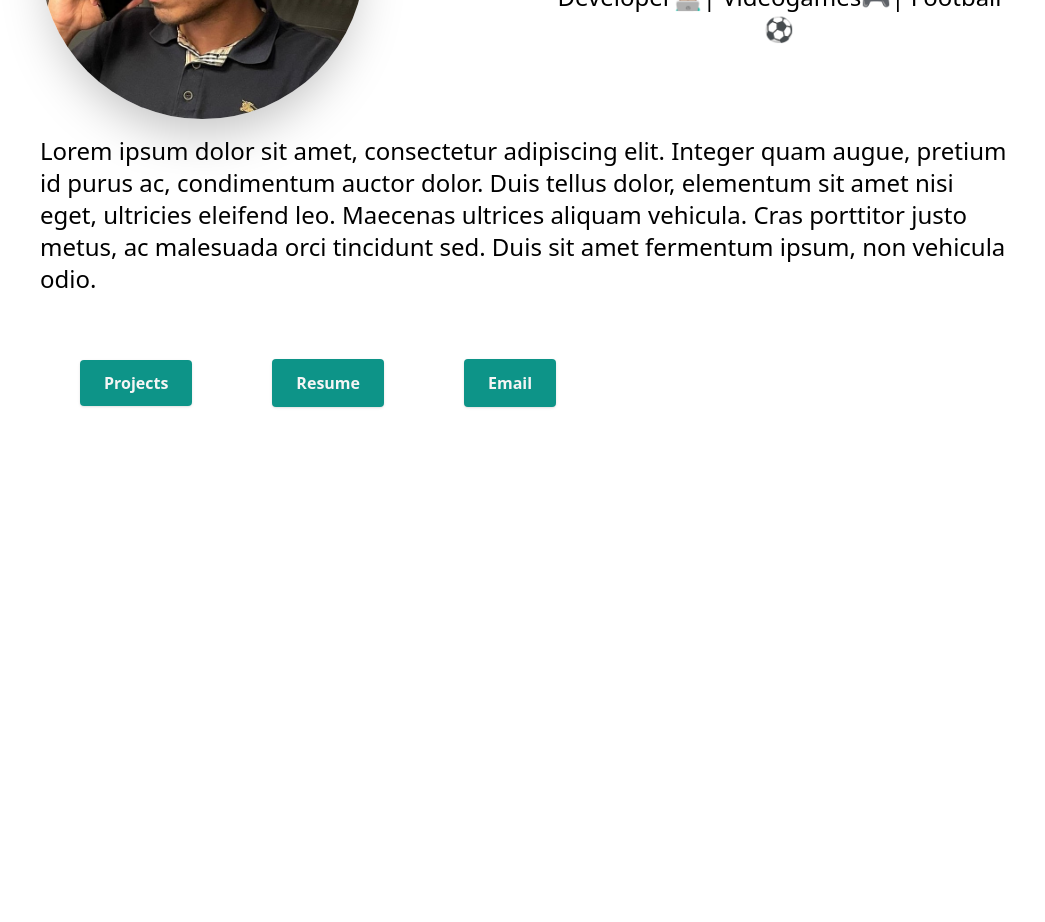
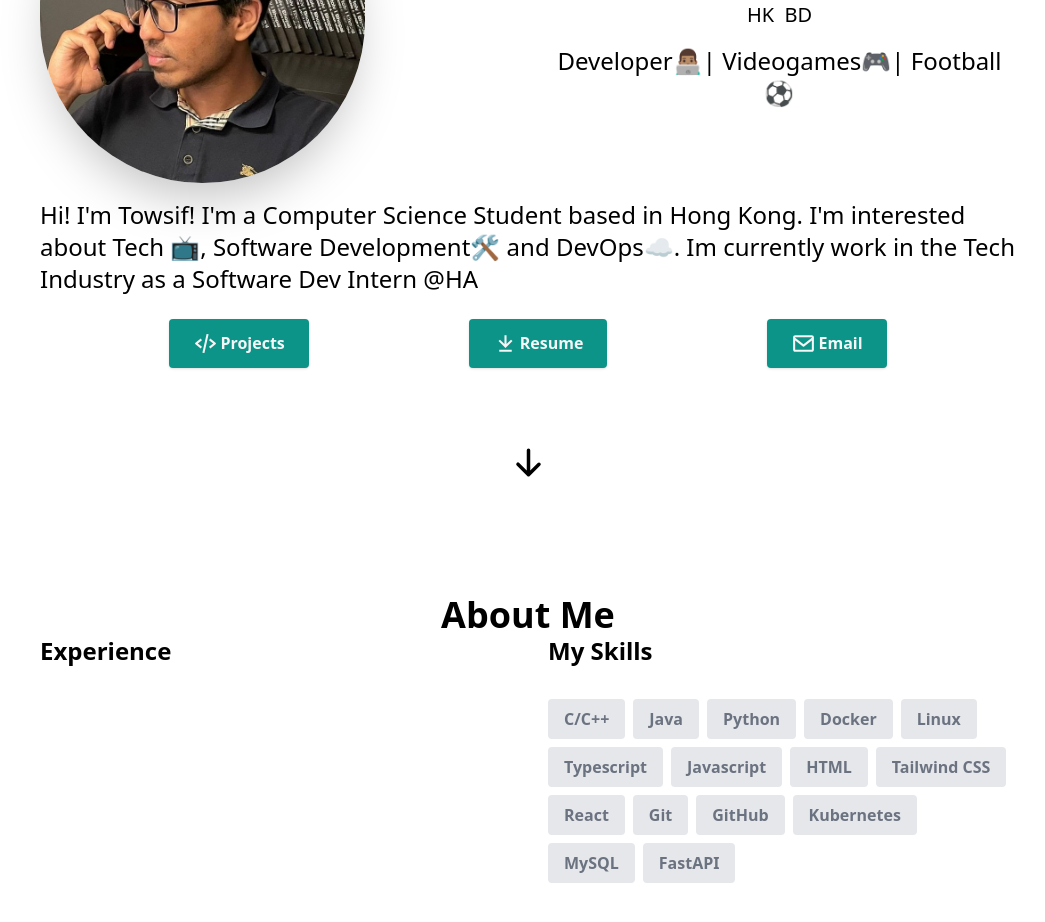
Before and after one commit to towsifali/Portfolio, a Next.js app: page / in a window 1280 px wide. Shown: the part 320-1242 px from the top of the page, without its empty margins (112-1157 px from the left). Before the commit the page ends 800 px from the top, so only its background shows below. Built offline with nearby package versions, Linux system fonts and the light colour scheme.

Commit message:
Completed HeroSection and AboutSection

```diff
--- a/app/page.tsx
+++ b/app/page.tsx
@@ -1,9 +1,12 @@
 import HeroSection from "@/components/HeroSection"
+import AboutSection from "@/components/AboutSection"
+
 
 export default function Home() {
   return (
     <main className="mx-auto mx-w-3xl px-4 sm:px-6 md:max-w-5xl">
       <HeroSection/>
+      <AboutSection/>
     </main>
   )
 }
--- /dev/null
+++ b/components/AboutSection.tsx
@@ -0,0 +1,51 @@
+import React from 'react'
+
+const skills = [
+    {skill:"C/C++"},
+    {skill: "Java"},
+    {skill:"Python"},
+    {skill: "Docker"},
+    {skill:"Linux"},
+    {skill: "Typescript"},
+    {skill:"Javascript"},
+    {skill: "HTML"},
+    {skill:"Tailwind CSS"},
+    {skill: "React"},
+    {skill:"Git"},
+    {skill: "GitHub"},
+    {skill:"Kubernetes"},
+    {skill: "MySQL"},
+    {skill:"FastAPI"},
+]
+
+const AboutSection = () => {
+  return (
+    <section id="about">
+        <div className='my-12 pb-12 md:pt-16 md:pb-48'>
+            <h1 className='text-center font-bold text-4xl'>About Me</h1>
+            <div className='flex flex-col space-y-10 justify-center align-top items-stretch md:flex-row md:text-left md:pd-4 md:space-y-0 md:space-x-10'>
+                <div className='md:w-1/2'>
+                    <h1 className='text-center text-2xl font-bold mb-6 md:text-left'>
+                        Experience
+                    </h1>
+                    <p></p>
+                </div>
+                <div className='md:w-1/2'>
+                    <h1 className='text-center text-2xl font-bold mb-6 md:text-left'>
+                        My Skills
+                    </h1>
+                    <div className='flex flex-wrap flex-row justify-center md:justify-start'>
+                        {skills.map((item, idx) =>{
+                            return <p key={idx} className="bg-gray-200 px-4 py-2 mt-2 mr-2 text-gray-500 rounded font-semibold">
+                                {item.skill}
+                                </p>
+                        })}
+                    </div>
+                </div>
+            </div>
+        </div>
+    </section>
+  )
+}
+
+export default AboutSection
--- a/components/HeroSection.tsx
+++ b/components/HeroSection.tsx
@@ -2,6 +2,8 @@
 import React from 'react'
 import Image from 'next/image'
 import {Link} from 'react-scroll/modules'
+import {HiArrowDown} from 'react-icons/hi'
+import {BiArrowToBottom, BiEnvelope, BiCodeAlt, BiCode} from 'react-icons/bi'
 
 export default function HeroSection () {
     const DownloadResume = () => {
@@ -20,7 +22,7 @@ export default function HeroSection () {
   return (
     <section id="home">
         <div className="flex flex-col text-center items-center justify-center
-        animate-fadeIn animation-delay-2 mt-10 pt-14 sm:pt-12 md:pt-26 md:flex-row
+        animate-fadeIn animation-delay-2 mt-10 pt-14 sm:pt-12 md:pt-28 md:flex-row
         md:space-x-4 md:text-left">
             <div className='md:mt-2 md:w-1/2'>
                 <Image className='rounded-full shadow-2xl' src="/headshot.jpg" alt="Picture" width={325} height={325}/>
@@ -31,30 +33,50 @@ export default function HeroSection () {
                 <p className='text-xl md:text-2xl'>Developer👨🏽‍💻| Videogames🎮| Football⚽</p>
             </div>
         </div>
-        <div className="justify-center items-center ">
-            <p className="text-lg mt-4 mb-6 md:text-2xl">Lorem ipsum dolor sit amet, consectetur adipiscing elit.
-                    Integer quam augue, pretium id purus ac, condimentum auctor dolor. Duis tellus dolor,
-                    elementum sit amet nisi eget, ultricies eleifend leo. Maecenas ultrices aliquam vehicula.
-                    Cras porttitor justo metus, ac malesuada orci tincidunt sed. Duis sit amet fermentum ipsum,
-                    non vehicula odio.
+        <div>
+            <p className="text-lg mt-4 mb-6 md:text-2xl">
+              Hi! I'm Towsif! I'm a Computer Science Student based in Hong Kong.
+              I'm interested about Tech 📺, Software Development🛠 and DevOps☁️. Im currently work in the Tech
+              Industry as a Software Dev Intern @HA
             </p>
+        </div>
+        <div className='text-center flex flex-row justify-center space-x-12 md:space-x-40 pb-20'>
             <Link
                     to="projects"
-                    className="text-neutral-100 font-semibold px-6 py-3 bg-teal-600 rounded shadow hover:bg-teal-700 m-10"
+                    className="flex flex-row button text-neutral-100 font-semibold px-6 py-3 bg-teal-600 rounded shadow hover:bg-teal-700"
                     activeClass="active"
                     spy={true}
                     smooth={true}
                     offset={-100}
                     duration={500}
                 >
+                    <BiCodeAlt size={25} className="mr-0.5"/>
                     Projects
             </Link>
-            <button className="text-neutral-100 font-semibold px-6 py-3 bg-teal-600 rounded shadow hover:bg-teal-700 m-10" onClick={DownloadResume}>
-              <p>Resume</p>
+            <button className="text-neutral-100 font-semibold px-6 py-3 bg-teal-600 rounded shadow hover:bg-teal-700" onClick={DownloadResume}>
+              <p className='flex flex-row'>
+                <BiArrowToBottom size={25} className="mr-0.5"/>
+                Resume
+              </p>
             </button >
-            <button className="button text-neutral-100 font-semibold px-6 py-3 bg-teal-600 rounded shadow hover:bg-teal-700 m-10" onClick={MailToMe}>
-              <p>Email</p>
+            <button className="button text-neutral-100 font-semibold px-6 py-3 bg-teal-600 rounded shadow hover:bg-teal-700" onClick={MailToMe}>
+              <p className='flex flex-row'>
+              <BiEnvelope size={25} className="mr-0.5"/>
+                Email
+                </p>
             </button>
+        </div>
+        <div className='flex flex-row justify-center'>
+            <Link
+                to="about"
+                activeClass="activate"
+                spy={true}
+                smooth={true}
+                offset={-100}
+                duration={500}
+            >
+                <HiArrowDown size={35} className="animate-bounce"/>
+            </Link>
         </div>
     </section>
   )
--- a/components/Navbar.tsx
+++ b/components/Navbar.tsx
@@ -91,7 +91,7 @@ export default function Navbar() {
                   onClick={() => setTheme("dark")}
                   className="bg-slate-100 p-2 rounded-xl"
                 >
-                  <RiMoonFill size={25} />
+                  <RiMoonFill size={25} color="black"/>
                 </button>
               )}
             </div>
--- a/package.json
+++ b/package.json
@@ -9,6 +9,7 @@
     "lint": "next lint"
   },
   "dependencies": {
+    "@heroicons/react": "^2.0.18",
     "@next/font": "13.1.6",
     "@types/node": "18.11.18",
     "@types/react": "18.0.27",
@@ -19,7 +20,7 @@
     "next-themes": "^0.2.1",
     "react": "18.2.0",
     "react-dom": "18.2.0",
-    "react-icons": "^4.7.1",
+    "react-icons": "^4.9.0",
     "react-scroll": "^1.8.9",
     "typescript": "4.9.4",
     "watch": "^1.0.2"
--- a/tailwind.config.js
+++ b/tailwind.config.js
@@ -10,7 +10,15 @@ module.exports = {
     "./src/**/*.{js,ts,jsx,tsx,mdx}",
   ],
   theme: {
-    extend: {},
+    extend: {
+      animation: {
+        bounce: "bounce 0.5s alternate cubic-bezier(0.95, 0.05, 0.795, 0.035) infinite",
+      },
+      keyframes: {
+        from: {transform: "translateY(10px)"},
+        to: {transform: "translateY(0px)"},
+      }
+    },
   },
   plugins: [],
 }
```
Also changed, not shown: data/section-data.json (added, +38 -0 lines), utils/read_json.ts (added, +18 -0 lines).
